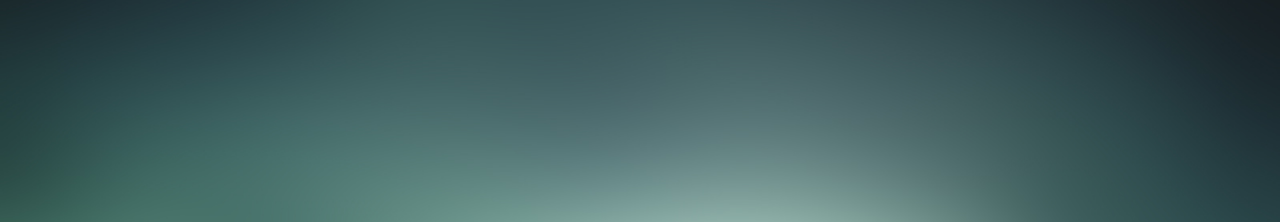
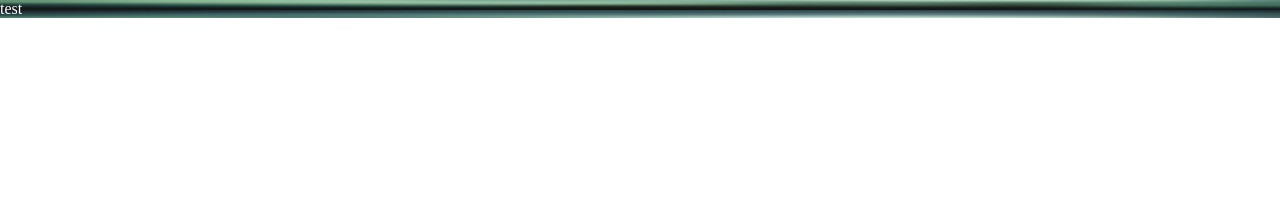
Before and after one commit to nrdstrm/nrdstrm.github.io, a plain HTML site: page index.html in a window 1280 px wide. Shown: the top 222 px of the page. Drawn offline with Linux system fonts and the light colour scheme; files whose address does not match are found by name; a web font is replaced by a local one.

Commit message:
Parallax

```diff
--- a/assets/site.css
+++ b/assets/site.css
@@ -34,12 +34,18 @@
 }
 
 /* styles */
-html {
-	font-size: 100%;
+html, body {
+	color: #ffffff;
+	height: 100%;
+	margin: 0;
+	padding: 0;
+	overflow: hidden;
 	-webkit-text-size-adjust: 120%;
 	-ms-text-size-adjust: 120%;
+	font-size: 100%;
 }
 
+/*
 body {
 	color: #ffffff;
 	background: url(/assets/images/bg.jpg) no-repeat center center fixed;
@@ -54,6 +60,7 @@ body {
 	-o-user-select: none;
 	user-select: none;
 }
+*/
 
 h1, h2 {
 	margin: 0;
@@ -71,6 +78,17 @@ h2 {
 	font: normal 35px/1 "grand_hotelregular", cursive;
 }
 
+#background {
+	background: url(/assets/images/bg.jpg);
+	background-position: -10px -10px;
+	-webkit-background-size: 110% 110%;
+	-moz-background-size: 110% 110%;
+	-o-background-size: 110% 110%;
+	background-size: 110% 110%;
+	height: 110%%;
+	width: 110%;
+}
+
 #wrapper {
 	margin: auto;
 	position: absolute;
--- a/index.html
+++ b/index.html
@@ -17,10 +17,17 @@
         <link rel="stylesheet" href="http://fonts.googleapis.com/css?family=Lato:100,900|Grand+Hotel" />
 </head>
 <body>
+        <div id="background">
+                test
+        </div>
+
+
+        <!--
 	<div id="wrapper">
 		<h1>nrdstrm</h1>
 		<h2>code monkey</h2>
 	</div>
+        -->
 
         <script src="assets/scripts/site.js"></script>
 </body>
```
